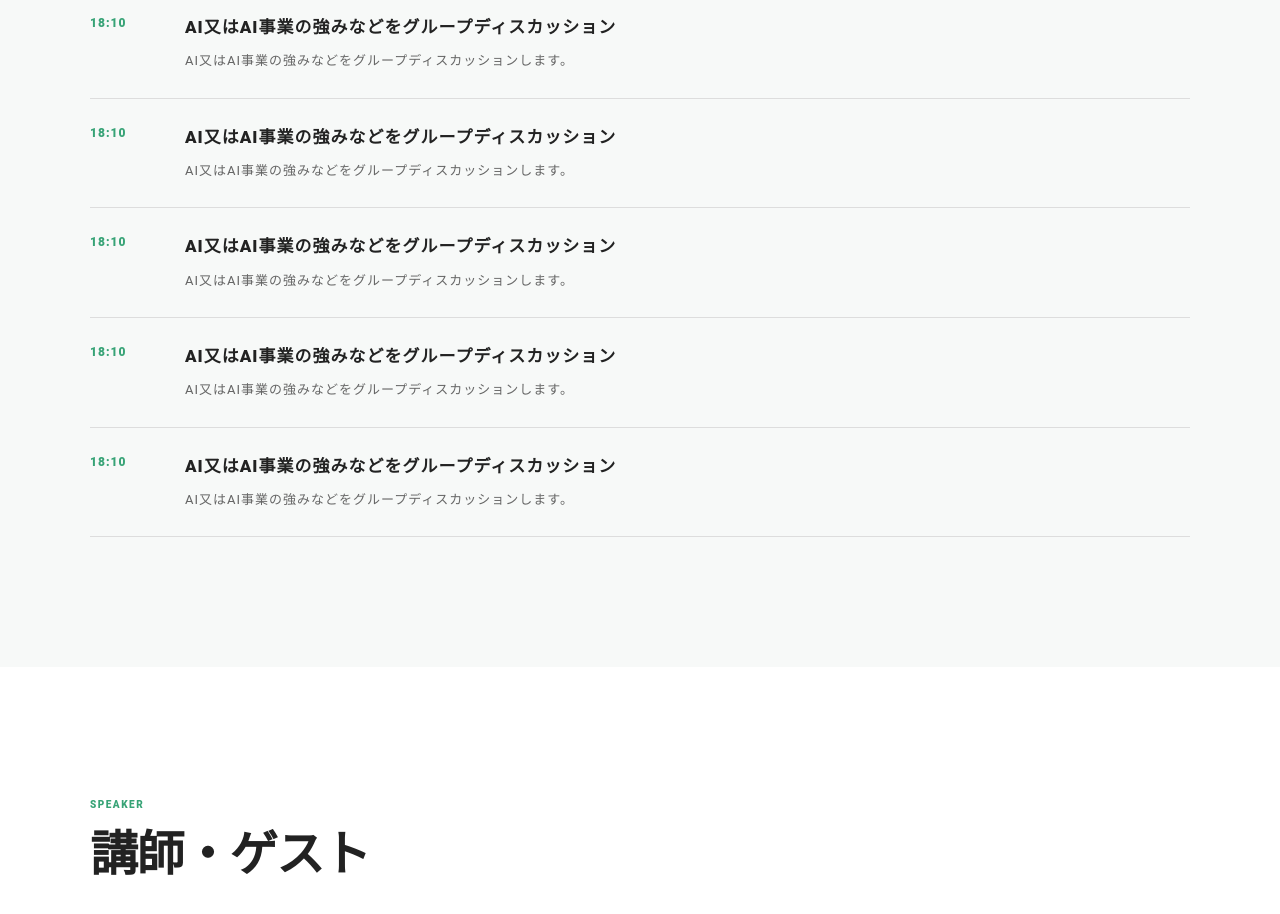
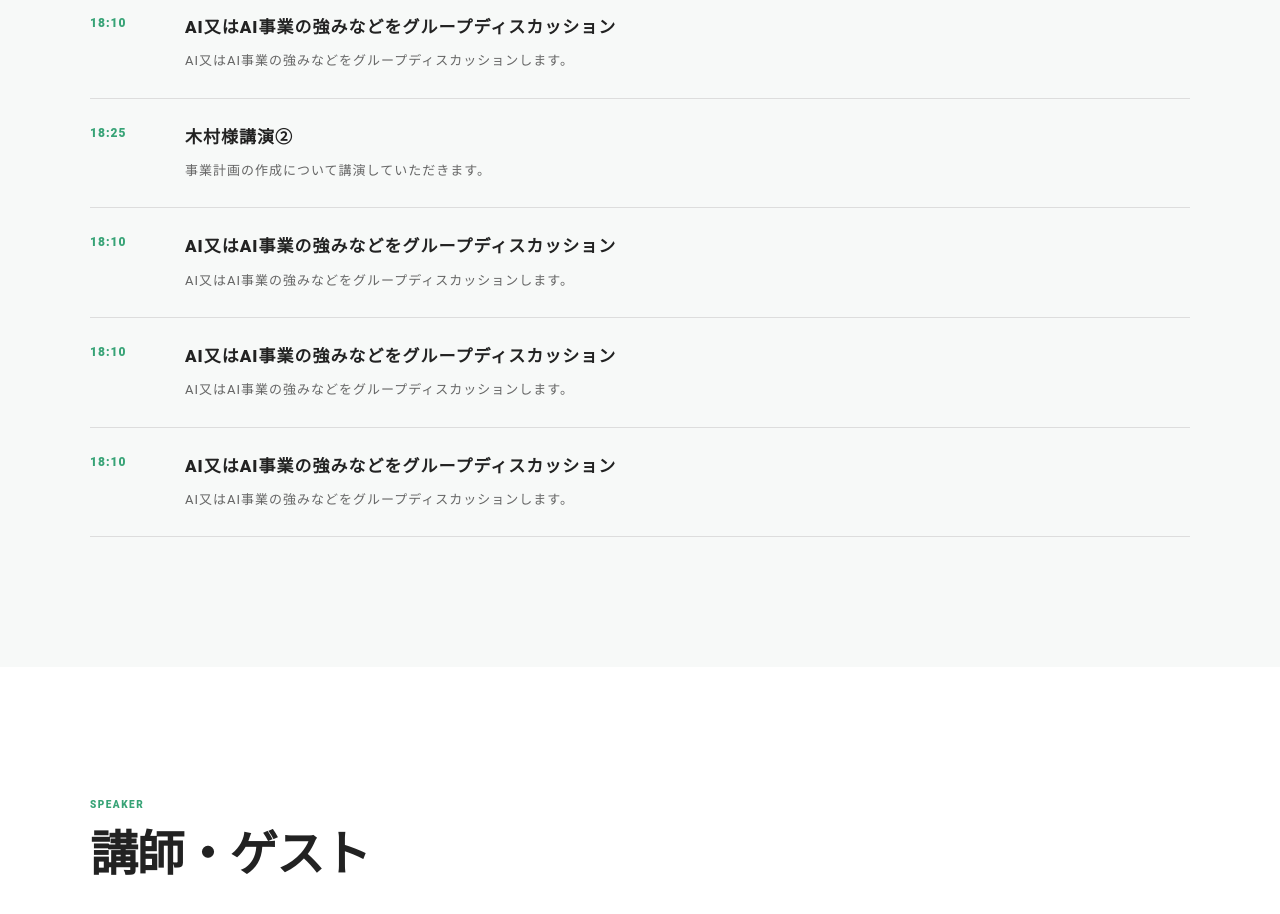
Before and after one commit to kigo121308-debug/s-youth.io, a plain HTML site: page SYIOLab-Vol01.html in a window 1280 px wide. Shown: the part 2720-3634 px from the top of the page. Drawn offline with Linux system fonts and the light colour scheme.

Commit message:
Update SYIOLab-Vol01.html

```diff
--- a/SYIOLab-Vol01.html
+++ b/SYIOLab-Vol01.html
@@ -163,10 +163,10 @@
             </div>
           </div>
           <div class="syiolab-event-program__item">
-            <time>18:10</time>
+            <time>18:25</time>
             <div>
-              <h3>AI又はAI事業の強みなどをグループディスカッション</h3>
-              <p>AI又はAI事業の強みなどをグループディスカッションします。</p>
+              <h3>木村様講演②</h3>
+              <p>事業計画の作成について講演していただきます。</p>
             </div>
           </div>
           <div class="syiolab-event-program__item">
```
